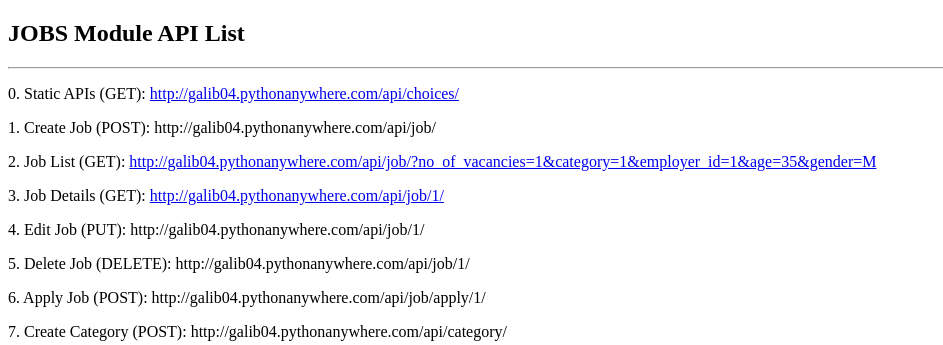
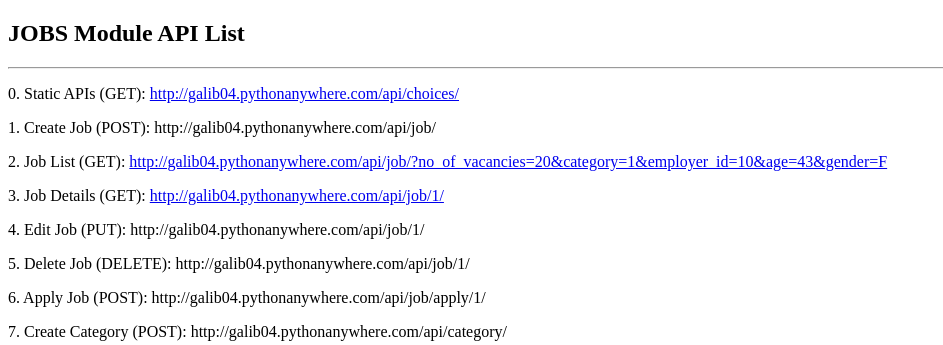
Before and after one commit to siyam04/jobs-service-combined, a Django app: page / in a window 1280 px wide. Shown: the top 345 px of the page, without its empty margins (0-943 px from the left). Run offline with Django 3.2, Linux system fonts and the light colour scheme.

Commit message:
Update home.html

```diff
--- a/templates/home.html
+++ b/templates/home.html
@@ -18,8 +18,8 @@
     <p>1. Create Job (POST): http://galib04.pythonanywhere.com/api/job/</p>
 
     <p>2. Job List (GET):
-        <a href="http://galib04.pythonanywhere.com/api/job/?no_of_vacancies=1&category=1&employer_id=1&age=35&gender=M" target="_blank">
-            http://galib04.pythonanywhere.com/api/job/?no_of_vacancies=1&category=1&employer_id=1&age=35&gender=M
+        <a href="http://galib04.pythonanywhere.com/api/job/?no_of_vacancies=20&category=1&employer_id=10&age=43&gender=F" target="_blank">
+            http://galib04.pythonanywhere.com/api/job/?no_of_vacancies=20&category=1&employer_id=10&age=43&gender=F
         </a>
     </p>
 
```
